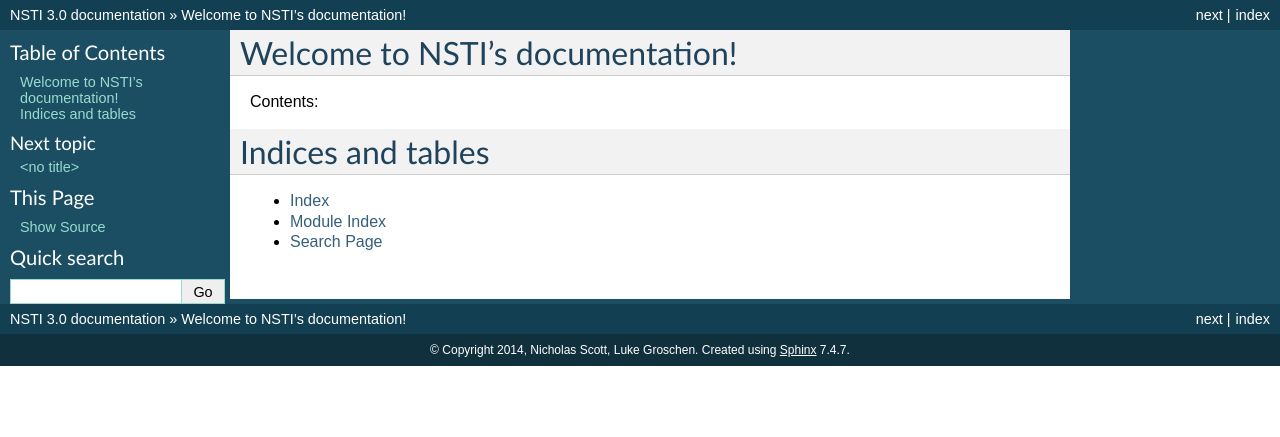
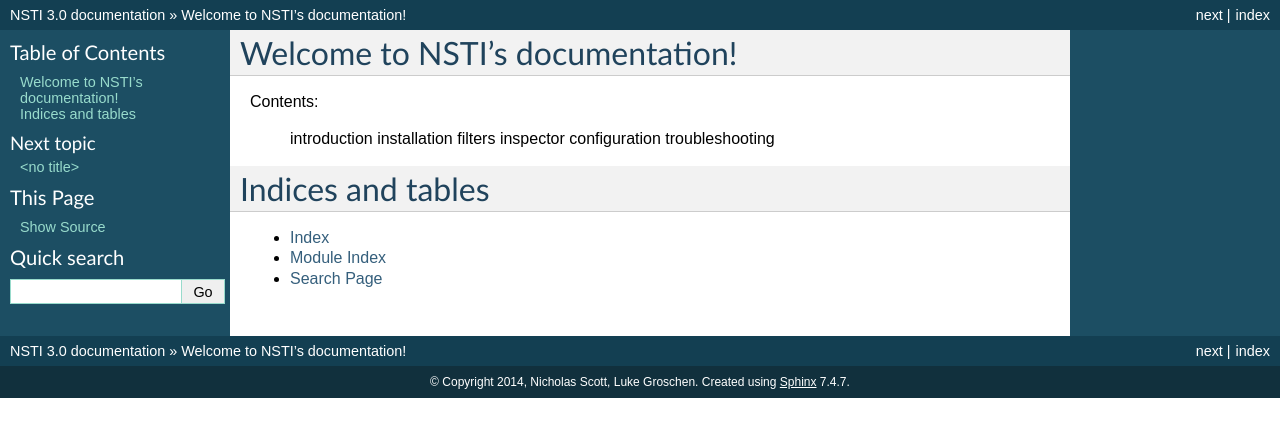
Before and after one commit to NagiosEnterprises/nsti, a Sphinx documentation site: the page built from docs/index.rst, in a window 1280 px wide. Shown: the top 437 px of the page. Built offline with Sphinx 7.4.7, drawn with Linux system fonts in a browser that asks for light colours.

```diff
--- a/docs/index.rst
+++ b/docs/index.rst
@@ -7,6 +7,13 @@
 ================================
 
 Contents:
+
+   introduction
+   installation
+   filters
+   inspector
+   configuration
+   troubleshooting
 
 .. toctree::
    :maxdepth: 2
```
Also changed, not shown: 1 other file.
